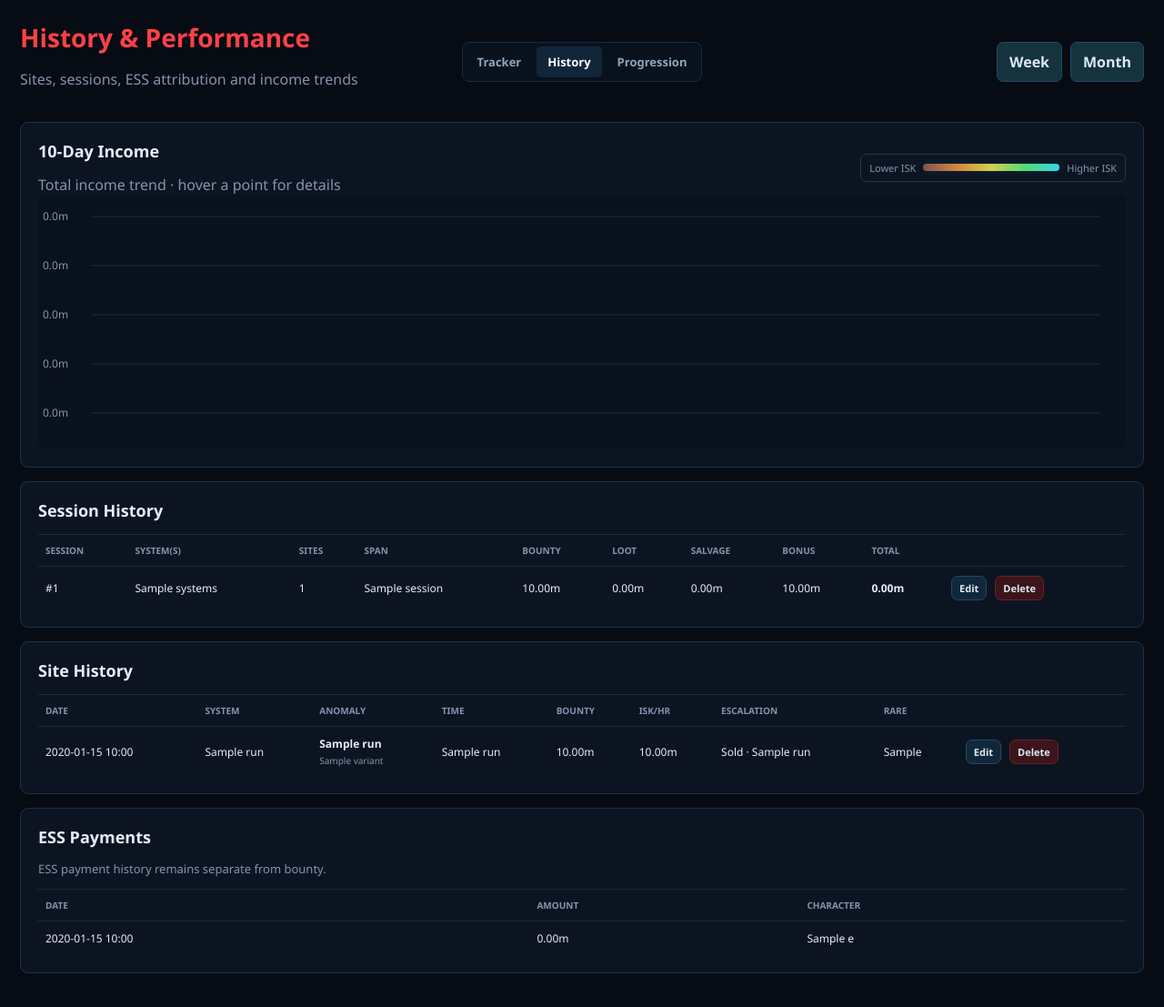
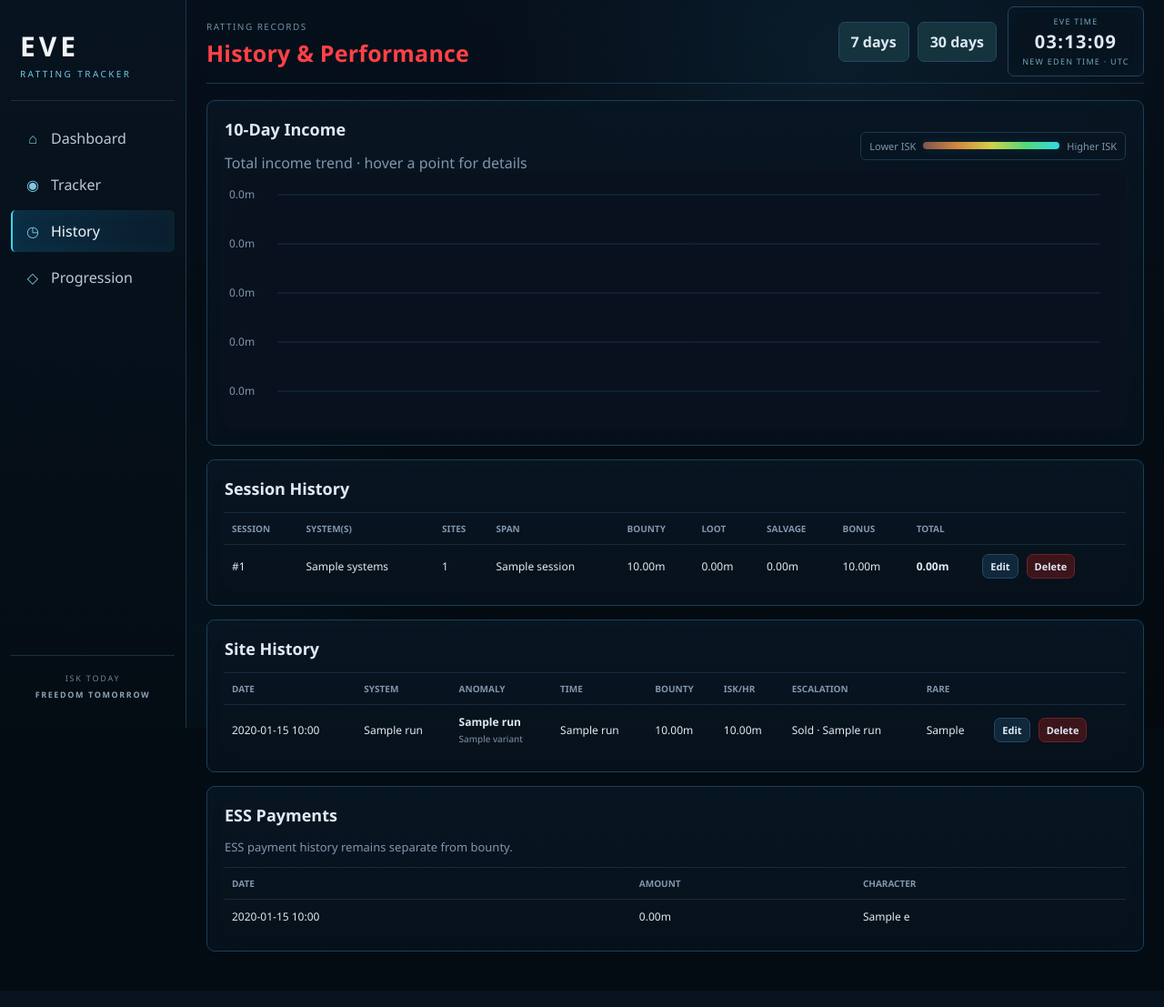
Before and after one commit to rhild94/eve-ratting-tracker, a FastAPI app: template templates/history.html in a window 1280 px wide. Shown: the whole page at 91% size. After the commit the page ends 1046 px from the top, so only its background shows below. Run offline with FastAPI, Linux system fonts and the light colour scheme; the template is opened without the code that fills it: most values are stand-ins (such as "Sample title", 1, 10 or a date in 2020); some libraries are stand-ins or nearby versions.

Commit message:
Apply EVE-style shell to history

```diff
--- a/templates/history.html
+++ b/templates/history.html
@@ -1,20 +1,22 @@
-<!doctype html><html><head><meta charset="utf-8"><meta name="viewport" content="width=device-width,initial-scale=1"><title>History</title><link rel="stylesheet" href="/static/style.css"></head>
-<body><div class="wrap"><header><div><h1>History & Performance</h1><p class="muted">Sites, sessions, ESS attribution and income trends</p></div>
-<nav class="tabs"><a href="/">Tracker</a><a class="active" href="/history">History</a><a href="/progression">Progression</a></nav>
-<div class="actions"><a class="button secondary" href="/history?days=7">Week</a><a class="button secondary" href="/history?days=30">Month</a></div></header>
-<section class="panel"><div class="panel-head"><div><h2>{{ days }}-Day Income</h2><span class="muted">Total income trend · hover a point for details</span></div><div class="income-legend"><span>Lower ISK</span><i></i><span>Higher ISK</span></div></div><div class="chart-shell"><canvas id="chart" height="280"></canvas><div id="chartTooltip" class="chart-tooltip hidden"></div></div></section>
+<!doctype html><html><head><meta charset="utf-8"><meta name="viewport" content="width=device-width,initial-scale=1"><title>History · EVE Ratting Tracker</title><link rel="stylesheet" href="/static/style.css"></head>
+<body class="eve-ui"><div class="app-shell">
+<aside class="sidebar"><div class="brand"><div class="brand-mark">EVE</div><span>RATTING TRACKER</span></div>
+<nav class="side-nav"><a href="/dashboard"><span>⌂</span>Dashboard</a><a href="/"><span>◉</span>Tracker</a><a class="active" href="/history"><span>◷</span>History</a><a href="/progression"><span>◇</span>Progression</a></nav>
+<div class="sidebar-space"><span>ISK TODAY</span><b>FREEDOM TOMORROW</b></div></aside>
+<main class="main-stage"><header class="eve-topbar"><div><span class="system-kicker">RATTING RECORDS</span><h1>History & Performance</h1></div><div class="topbar-right"><div class="actions"><a class="button secondary" href="/history?days=7">7 days</a><a class="button secondary" href="/history?days=30">30 days</a></div><div class="eve-time"><span>EVE TIME</span><b data-eve-clock>--:--:--</b><small>NEW EDEN TIME · UTC</small></div></div></header>
+<section class="panel sci-panel"><div class="panel-head"><div><h2>{{ days }}-Day Income</h2><span class="muted">Total income trend · hover a point for details</span></div><div class="income-legend"><span>Lower ISK</span><i></i><span>Higher ISK</span></div></div><div class="chart-shell"><canvas id="chart" height="280"></canvas><div id="chartTooltip" class="chart-tooltip hidden"></div></div></section>
 
-<section class="panel"><h2>Session History</h2><div class="table-wrap"><table><thead><tr><th>Session</th><th>System(s)</th><th>Sites</th><th>Span</th><th>Bounty</th><th>Loot</th><th>Salvage</th><th>Bonus</th><th>Total</th><th></th></tr></thead>
+<section class="panel sci-panel"><h2>Session History</h2><div class="table-wrap"><table><thead><tr><th>Session</th><th>System(s)</th><th>Sites</th><th>Span</th><th>Bounty</th><th>Loot</th><th>Salvage</th><th>Bonus</th><th>Total</th><th></th></tr></thead>
 <tbody>{% for s in sessions %}<tr id="sessionRow{{ s.id }}"><td>#{{ s.id }}</td><td>{{ s.systems }}</td><td>{{ s.site_count }}</td><td>{{ s.duration_label }}</td><td>{{ "%.2f"|format(s.bounty/1000000) }}m</td><td>{{ "%.2f"|format((s.loot_value or 0)/1000000) }}m</td><td>{{ "%.2f"|format((s.salvage_value or 0)/1000000) }}m</td><td>{{ "%.2f"|format(s.bonus/1000000) }}m</td><td><b>{{ "%.2f"|format(s.total/1000000) }}m</b></td><td><div class="inline"><button class="tiny" onclick="editSession({{ s.id }})">Edit</button><button class="danger tiny" onclick="deleteSession({{ s.id }})">Delete</button></div></td></tr>{% endfor %}</tbody></table></div></section>
 
-<section class="panel"><h2>Site History</h2><div class="table-wrap"><table><thead><tr><th>Date</th><th>System</th><th>Anomaly</th><th>Time</th><th>Bounty</th><th>ISK/hr</th><th>Escalation</th><th>Rare</th><th></th></tr></thead>
+<section class="panel sci-panel"><h2>Site History</h2><div class="table-wrap"><table><thead><tr><th>Date</th><th>System</th><th>Anomaly</th><th>Time</th><th>Bounty</th><th>ISK/hr</th><th>Escalation</th><th>Rare</th><th></th></tr></thead>
 <tbody>{% for r in runs %}<tr id="runRow{{ r.id }}"><td>{{ r.ended_at[:16].replace("T"," ") if r.ended_at else "—" }}</td><td>{{ r.system_name or "—" }}</td><td><b>{{ r.anomaly }}</b>{% if r.variant %}<small>{{ r.variant }}</small>{% endif %}</td><td>{{ r.duration_label }}</td><td>{{ "%.2f"|format(r.combined_bounty/1000000) }}m</td><td>{{ "%.2f"|format(r.isk_hr/1000000) }}m</td><td>{% if r.escalation_name %}{{ r.escalation_status or "Pending" }} · {{ r.escalation_name }}{% if r.escalation_sale_value %}<small>Value: {{ "%.2f"|format(r.escalation_sale_value/1000000) }}m ISK</small>{% endif %}{% else %}—{% endif %}</td><td>{% if r.rare_spawn_type %}{{ r.rare_spawn_type }}{% if r.rare_spawn_value %}<small>{{ "%.2f"|format(r.rare_spawn_value/1000000) }}m ISK</small>{% endif %}{% else %}—{% endif %}</td><td><div class="inline"><button class="tiny" onclick="editRun({{ r.id }})">Edit</button><button class="danger tiny" onclick="deleteRun({{ r.id }})">Delete</button></div></td></tr>{% endfor %}</tbody></table></div></section>
 
-<section class="panel"><h2>ESS Payments</h2><p class="hint">ESS payment history remains separate from bounty.</p>
+<section class="panel sci-panel"><h2>ESS Payments</h2><p class="hint">ESS payment history remains separate from bounty.</p>
 <div class="table-wrap"><table><thead><tr><th>Date</th><th>Amount</th><th>Character</th></tr></thead><tbody>{% for e in ess %}<tr><td>{{ e.date[:16].replace("T"," ") }}</td><td>{{ "%.2f"|format(e.amount/1000000) }}m</td><td>{{ e.character_name }}</td></tr>{% else %}<tr><td colspan="3" class="empty">No ESS payments yet.</td></tr>{% endfor %}</tbody></table></div></section>
-</div>
+</main></div>
 <div id="modalBackdrop" class="modal-backdrop hidden"><div class="modal" id="modalContent"></div></div>
-<script>window.CHART_DATA={{ chart_data|safe }};</script><script src="/static/history.js"></script>
+<script>window.CHART_DATA={{ chart_data|safe }};</script><script src="/static/eve_shell.js"></script><script src="/static/history.js"></script>
 <script>
 function moneyVal(v){return Number(v||0)}
 function rawIsk(v){return Number(String(v??"").replace(/[^0-9]/g,"")||0)}
```
